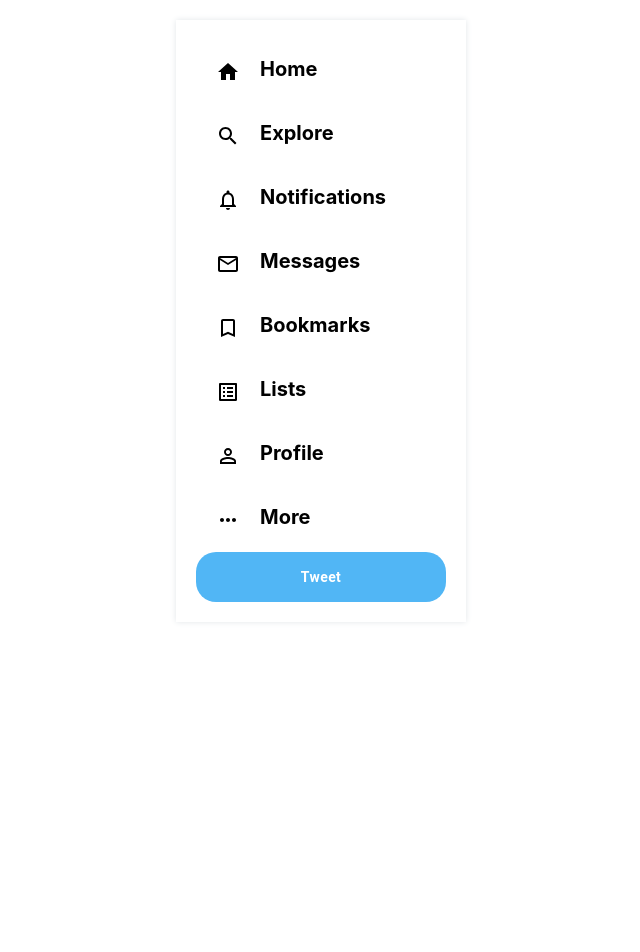
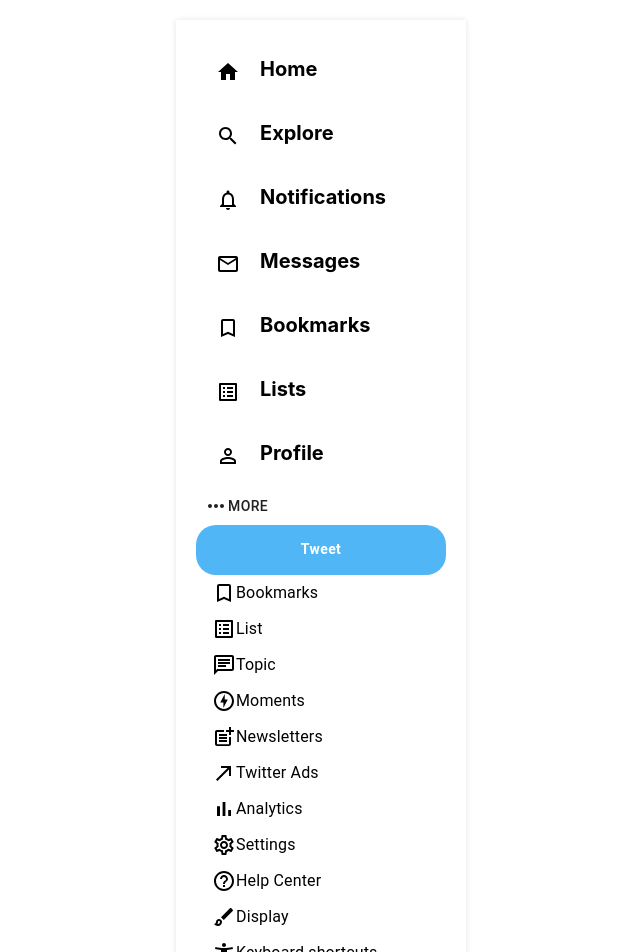
Before and after one commit to abdelmanaf/twitter, a React (Create React App) app: page / in a window 1280 px wide. Shown: the top 952 px of the page, without its empty margins (319-959 px from the left). Before the commit the page ends 800 px from the top, so only its background shows below. Built offline with nearby package versions, Linux system fonts and the light colour scheme.

Commit message:
trnasform the more option into button, then when clicked, it opens more options

```diff
--- a/src/Sidebar.js
+++ b/src/Sidebar.js
@@ -1,4 +1,6 @@
 import "./sidebar.css";
+import {useState} from "react";
+// side bar Icons
 import SidebarLink from "./SidebarLink";
 import HomeIcon from "@material-ui/icons/Home";
 import SearchIcon from "@material-ui/icons/Search";
@@ -9,9 +11,46 @@
 import PermIdentityIcon from "@material-ui/icons/PermIdentity";
 import MoreHorizIcon from "@material-ui/icons/MoreHoriz";
 import { Button } from "@material-ui/core";
-
+// Menu
+import { Menu } from "@material-ui/core";
+import { MenuItem } from "@material-ui/core";
+// Menu Icons
+import BookmarkBorderOutlinedIcon from '@material-ui/icons/BookmarkBorderOutlined';
+import ListAltOutlinedIcon from '@material-ui/icons/ListAltOutlined';
+import ChatOutlinedIcon from '@material-ui/icons/ChatOutlined';
+import OfflineBoltOutlinedIcon from '@material-ui/icons/OfflineBoltOutlined';
+import PostAddOutlinedIcon from '@material-ui/icons/PostAddOutlined';
+import CallMadeOutlinedIcon from '@material-ui/icons/CallMadeOutlined';
+import BarChartOutlinedIcon from '@material-ui/icons/BarChartOutlined';
+import SettingsOutlinedIcon from '@material-ui/icons/SettingsOutlined';
+import HelpOutlineOutlinedIcon from '@material-ui/icons/HelpOutlineOutlined';
+import BrushOutlinedIcon from '@material-ui/icons/BrushOutlined';
+import AccessibilityNewOutlinedIcon from '@material-ui/icons/AccessibilityNewOutlined';
 
 function Sidebar(){
+
+    const options = [
+    { link: 'Bookmarks', icon: <BookmarkBorderOutlinedIcon fontSiz0px/> },
+    { link: 'List', icon: <ListAltOutlinedIcon/> },
+    { link: 'Topic', icon: <ChatOutlinedIcon/> },
+    { link: 'Moments', icon: <OfflineBoltOutlinedIcon/> },
+    { link: 'Newsletters', icon: <PostAddOutlinedIcon/> },
+    { link: 'Twitter Ads', icon: <CallMadeOutlinedIcon/> },
+    { link: 'Analytics', icon: <BarChartOutlinedIcon/> },
+    { link: 'Settings', icon: <SettingsOutlinedIcon/> },
+    { link: 'Help Center', icon: <HelpOutlineOutlinedIcon/> },
+    { link: 'Display', icon: <BrushOutlinedIcon/> },
+    { link: 'Keyboard shortcuts', icon: <AccessibilityNewOutlinedIcon/> },
+  ];
+
+    const [open, setOpen] = useState(false);
+    const handleClose = () => {
+        setOpen(false);
+    }
+    const handleClick = (event) => {
+        setOpen(true);
+    };
+
   return(
     <div className="sidebar">
         <SidebarLink text="Home" active={true} Icon={HomeIcon} />
@@ -21,10 +60,23 @@
         <SidebarLink text="Bookmarks" Icon={BookmarkBorderIcon} />
         <SidebarLink text="Lists" Icon={ListAltIcon} />
         <SidebarLink text="Profile" Icon={PermIdentityIcon} />
-        <SidebarLink text="More" Icon={MoreHorizIcon}/>
+        <Button onClick={handleClick} id="moreLinks">
+            <MoreHorizIcon /> More
+        </Button>
         <Button id="tweet">
             Tweet
         </Button>
+        <Menu
+            id="long-menu"
+            open={open}
+            onClose={handleClose}
+        >
+        </Menu>
+        {options.map((option) => (
+            <MenuItem key={option.link} onClick={handleClick}>
+            {option.icon} {option.link}
+            </MenuItem>
+        ))}
     </div>
   );
 }
```
